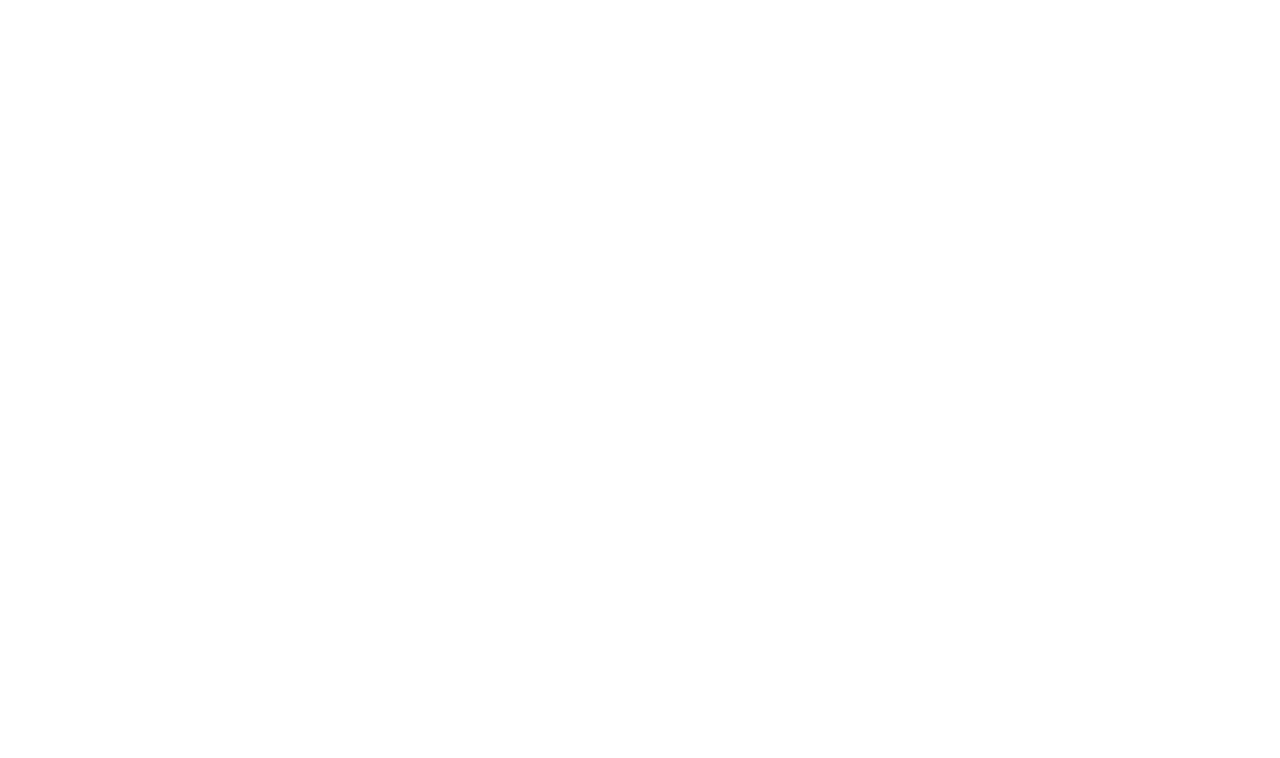
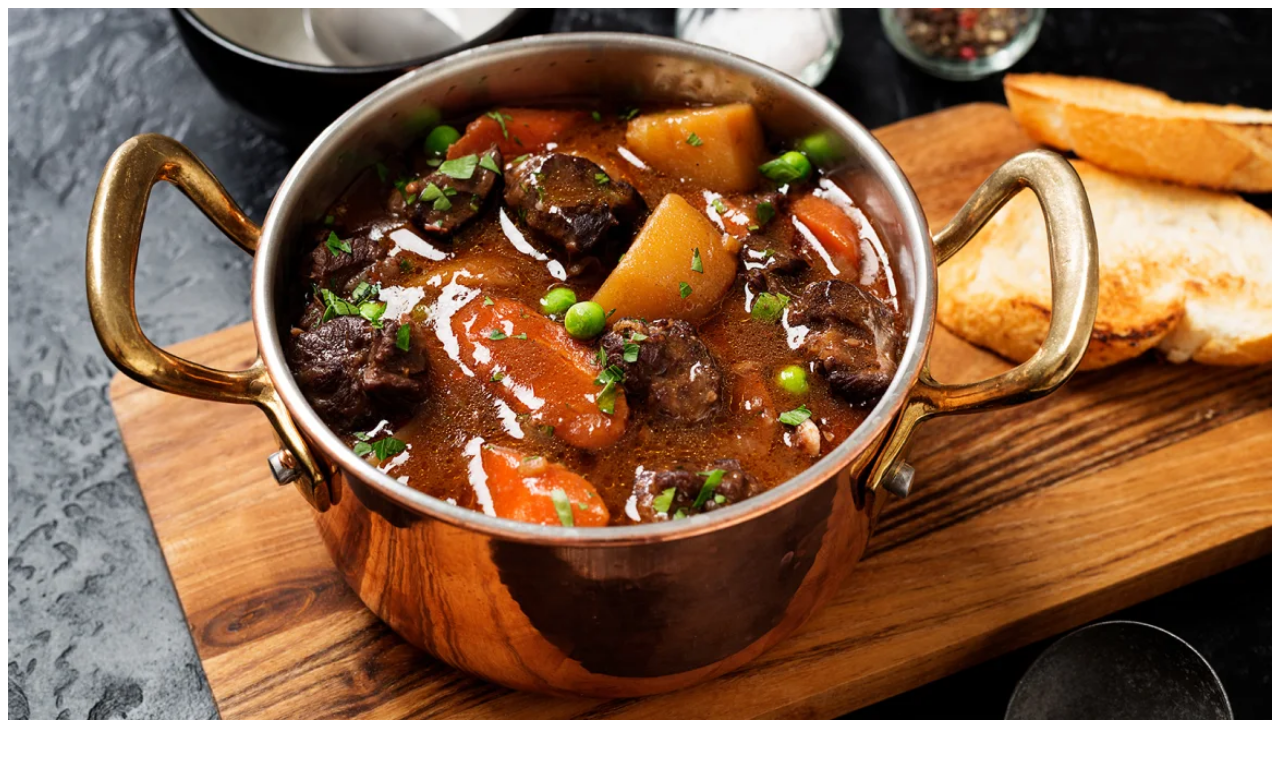
Before and after one commit to Paytonmen/mumsbarconcept, a plain HTML site: page index.html in a window 1280 px wide. Drawn offline with Linux system fonts and the light colour scheme.

Commit message:
looking at images

```diff
--- a/index.html
+++ b/index.html
@@ -3,9 +3,13 @@
 <head>
     <meta charset="UTF-8">
     <meta name="viewport" content="width=device-width, initial-scale=1.0">
-    <title>Document</title>
+    <title>Kelly's Bar</title>
+    <link rel="stylesheet" href="./style.css">
 </head>
 <body>
+    <div class="imageBkMain">
+        <img src="./images/mainback.webp" alt="A picture of an Irish Stew"></a>
+    </div>
 
 </body>
 </html>
--- /dev/null
+++ b/style.css
@@ -0,0 +1,10 @@
+.imageBkMain {
+    display: flex;
+    justify-content: center;
+    align-items: center;
+}
+
+.imageBkMain img {
+    width: 100%;
+    height: 100%;
+}
```
Also changed, not shown: images/mainback.webp (added).
